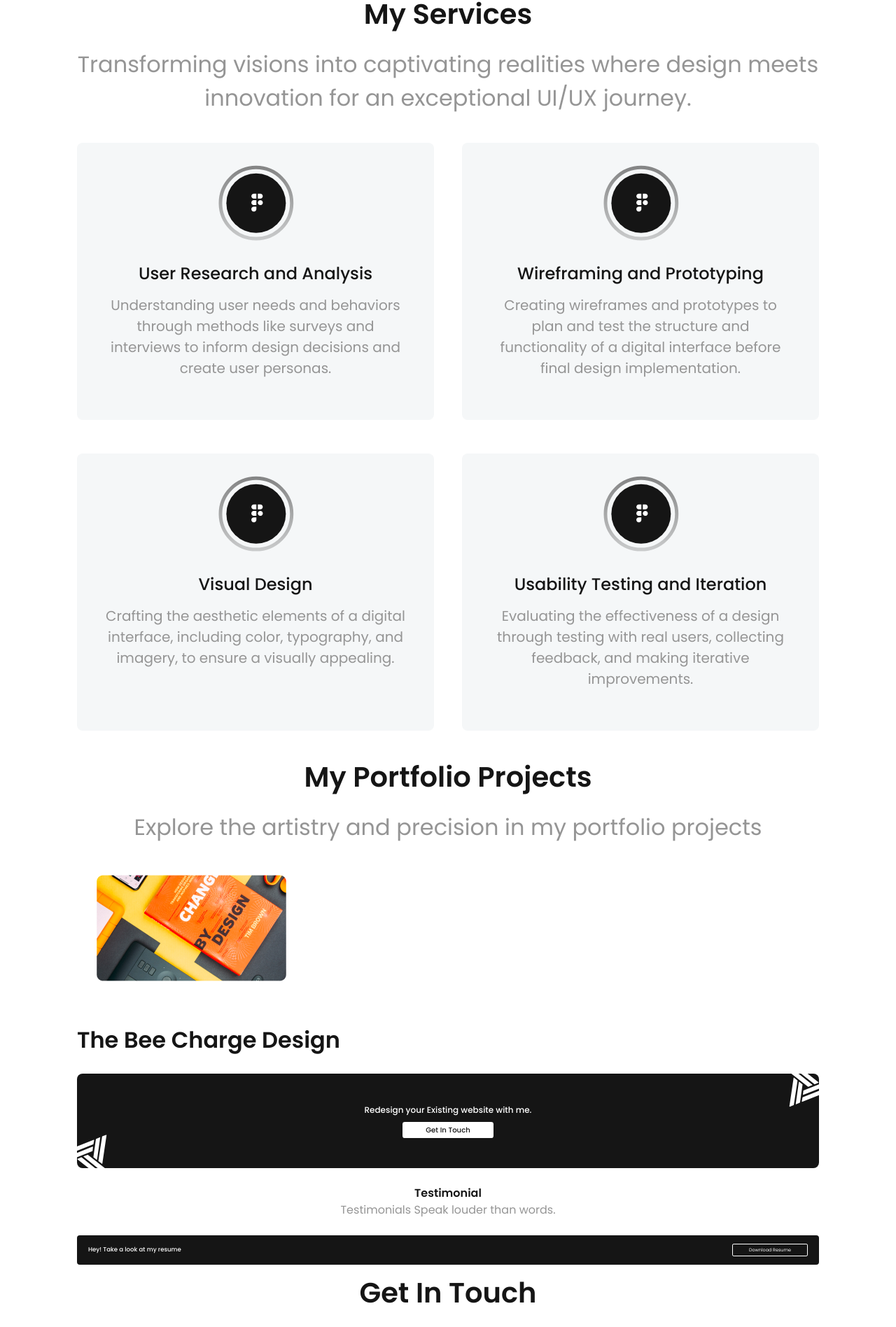
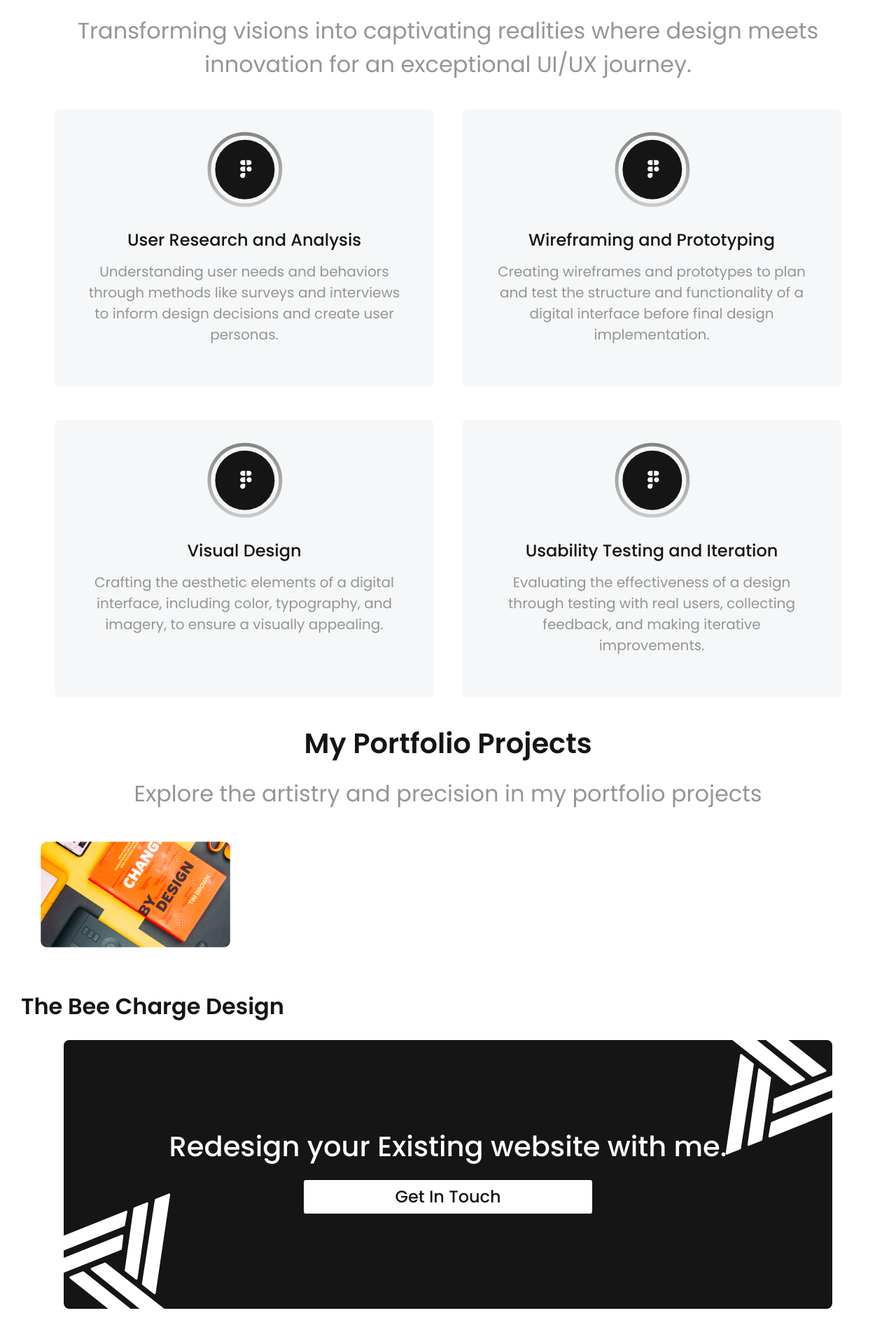
Before and after one commit to mmustaphak/ui-ux-portfolio, a React (Vite) app: page / in a window 1280 px wide. Shown: the part 942-2838 px from the top of the page at 70% size. Built offline with nearby package versions, Linux system fonts and the light colour scheme.

Commit message:
Finished styling the Redesign call to action for larger screen sizes

```diff
--- a/src/components/Layout.jsx
+++ b/src/components/Layout.jsx
@@ -12,7 +12,7 @@ export default function Layout() {
     const year = new Date().getFullYear()
 
     return (
-        <div className="flex flex-col text-center text-grey bg-[url('src/assets/background-logo.svg')] bg-[position:center_4%] bg-no-repeat lg:px-[110px]">
+        <div className="flex flex-col text-center text-grey bg-[url('src/assets/background-logo.svg')] bg-[position:center_4%] bg-no-repeat">
 
 
             <div className="max-w-[1220px] mx-auto">
--- a/src/components/Services.jsx
+++ b/src/components/Services.jsx
@@ -22,7 +22,7 @@ export default function Services() {
         <>
             <h1 className="text-black font-semibold md:text-2xl lg:text-[2.5rem]">My Services</h1>
             <p className="mt-2 mx-auto max-w-[512px] md:max-w-[760px] md:text-xl md:leading-[normal] md:mt-4 lg:mt-8 lg:max-w-[1320px] lg:text-[2rem]">Transforming visions into captivating realities where design meets innovation for an exceptional UI/UX journey.</p>
-            <div className="grid mx-auto justify-center md:grid-cols-2 md:gap-5 mt-2 md:max-w-[700px] lg:max-w-none lg:gap-10 lg:mt-8">
+            <div className="grid mx-auto mt-2  justify-center md:grid-cols-2 md:gap-5 md:px-12 md:max-w-[700px] lg:max-w-none lg:gap-10 lg:mt-8">
                 {renderedServices}
             </div>
         </>
--- a/src/pages/Home.jsx
+++ b/src/pages/Home.jsx
@@ -19,9 +19,9 @@ export default function Home() {
                 <Portfolio />
             </div>
 
-            <div className="mt-6 flex flex-col justify-center items-center min-h-[135px] w-full rounded-lg text-white bg-black bg-[url('src/assets/corner-logo-top.svg'),_url('src/assets/corner-logo-bottom.svg')] bg-[position:top_right,_bottom_left] bg-no-repeat">
-                <p className="text-[12px] font-medium">Redesign your Existing website with me.</p>
-                <button className="w-fit mt-2 py-1 px-[33px] rounded-button font-medium text-[10.11px] text-black bg-white">Get In Touch</button>
+            <div className="mt-6 flex flex-col justify-center mx-auto items-center min-h-[135px] w-full rounded-lg text-white bg-black bg-[url('src/assets/corner-logo-top.svg'),_url('src/assets/corner-logo-bottom.svg')] bg-[position:top_right,_bottom_left] bg-no-repeat md:py-[70px] lg:py-[136px] lg:w-[90%] lg:bg-[position:101%_0%,-1%_100%] lg:bg-[size:234px_166px]">
+                <p className="text-[12px] font-medium md:text-2xl lg:text-[2.5rem]">Redesign your Existing website with me.</p>
+                <button className="w-fit mt-2 py-1 px-[33px] rounded-button font-medium text-[10.11px] text-black bg-white md:text-lg md:mt-4 lg:text-[1.5rem] lg:mt-8 lg:px-[130px] lg:py-[10px]">Get In Touch</button>
             </div>
 
             <div className="mt-6">
```
